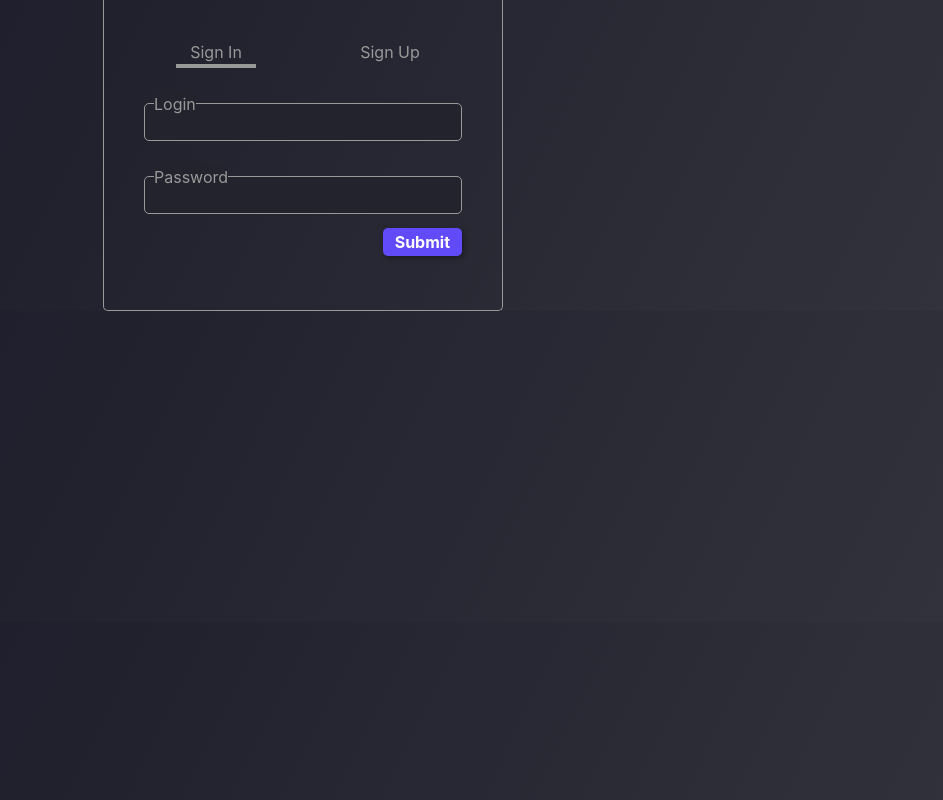
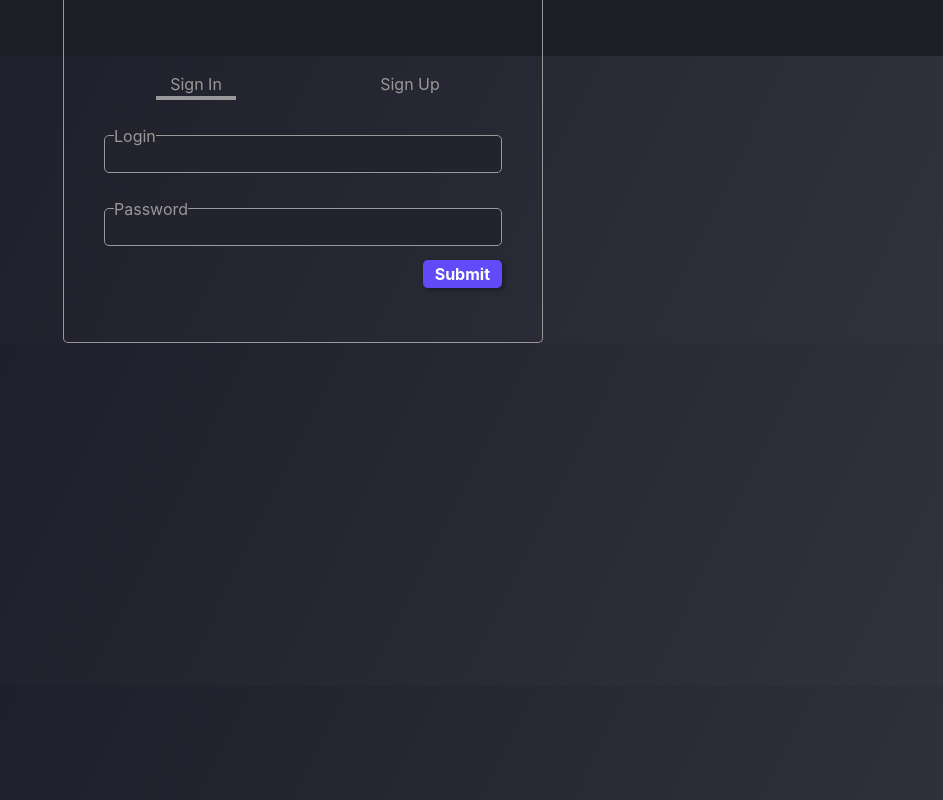
Before and after one commit to TrueChat/Frontend, a React (Create React App) app: page / in a window 1280 px wide. Shown: the whole page, without its empty margins (337-1280 px from the left). Built offline with nearby package versions, Linux system fonts and the light colour scheme; the HTML template or start-up script is replaced by a standard one.

Commit message:
added AuthenticatinPage component

```diff
--- a/src/App.tsx
+++ b/src/App.tsx
@@ -1,5 +1,5 @@
 import React from 'react';
-import AuthForm from "./components/AuthForm";
+import AuthenticationPage from "./pages/auth/AuthenticationPage";
 
 export default class App extends React.Component {
 
@@ -8,13 +8,6 @@ export default class App extends React.Component {
   };
 
   render() {
-    return (
-      <div style={{
-        width: "25rem",
-        margin: "0 auto"
-      }}>
-        <AuthForm />
-      </div>
-    );
+    return <AuthenticationPage />
   }
 }
--- /dev/null
+++ b/src/pages/auth/AuthenticationPage.scss
@@ -0,0 +1,50 @@
+@import "./Common";
+
+$AUTH_PAGE_BG_COLOR: rgba(35, 35, 45, 1);
+
+body {
+  background: linear-gradient(116.025389464351deg, rgba(25, 25, 40, 1) 0%, rgba(50, 50, 60, 1) 100%);
+}
+
+.Authentication-page {
+  $border-width: 0.1rem;
+  $header-height: 3.5rem;
+
+
+  >.header {
+    height: $header-height;
+    z-index: -1;
+    width: 100%;
+    position: absolute;
+    top: 0;
+    background-color: darken($AUTH_PAGE_BG_COLOR, 2.5%);
+  }
+
+  .form-container {
+    max-width: 30rem;
+    margin: 0 auto;
+    padding-top: $header-height - 1.5rem;
+
+    $border-width: 0.1rem;
+
+    border-bottom: $border-width solid $OUTLINE_COLOR;
+    border-right: $border-width solid $OUTLINE_COLOR;
+    border-left: $border-width solid $OUTLINE_COLOR;
+
+    border-bottom-left-radius: $BORDER_RADIUS;
+    border-bottom-right-radius: $BORDER_RADIUS;
+  }
+
+  .Auth-form {
+    z-index: 2;
+    .Auth-form-input {
+      .label {
+        background-color: $AUTH_PAGE_BG_COLOR;
+      }
+
+      .input {
+        background-color: $AUTH_PAGE_BG_COLOR;
+      }
+    }
+  }
+}
--- /dev/null
+++ b/src/pages/auth/AuthenticationPage.tsx
@@ -0,0 +1,19 @@
+import React from "react";
+import "./AuthenticationPage.scss";
+import AuthForm from "./components/AuthForm";
+
+export default class AuthenticationPage extends React.Component {
+
+  render() {
+    return (
+      <div className="Authentication-page">
+        <div className="header">
+
+        </div>
+        <div className="form-container">
+          <AuthForm />
+        </div>
+      </div>
+    );
+  }
+}
--- /dev/null
+++ b/src/pages/auth/Common.scss
@@ -0,0 +1,2 @@
+$OUTLINE_COLOR: rgb(153, 153, 153);
+$BORDER_RADIUS: 5px;
--- a/src/components/AuthForm.scss
+++ b/src/pages/auth/components/AuthForm.scss
@@ -1,9 +1,4 @@
-$AUTH_FORM_BG_COLOR: rgba(35, 35, 45, 1);
-$OUTLINE_COLOR: rgb(153, 153, 153);
-
-body {
-  background: linear-gradient(116.025389464351deg, rgba(25, 25, 40, 1) 0%, rgba(50, 50, 60, 1) 100%);
-}
+@import "../Common";
 
 .Auth-form {
   $border-width: 0.1rem;
@@ -11,13 +6,6 @@ body {
   padding: 2.5rem;
   box-sizing: border-box;
   color: $OUTLINE_COLOR;
-
-  border-bottom: $border-width solid $OUTLINE_COLOR;
-  border-right: $border-width solid $OUTLINE_COLOR;
-  border-left: $border-width solid $OUTLINE_COLOR;
-
-  border-bottom-left-radius: $border-radius;
-  border-bottom-right-radius: $border-radius;
 
   .tab-controls {
     .control {
--- a/src/components/form-inputs/AuthFormInput.scss
+++ b/src/pages/auth/components/form-inputs/AuthFormInput.scss
@@ -1,4 +1,5 @@
 @import "../AuthForm";
+@import "../../Common";
 
 .Auth-form-input {
   position: relative;
@@ -13,7 +14,6 @@
     position: absolute;
     top: $i-p-top * 0.95;
     left: $i-p-left * 1.25;
-    background-color: $AUTH_FORM_BG_COLOR;
     color: $OUTLINE_COLOR;
   }
 
@@ -22,9 +22,8 @@
     box-sizing: border-box;
     padding: $i-p-top $i-p-right $i-p-bottom $i-p-left;
     border: 0.1rem solid $OUTLINE_COLOR;
-    border-radius: 5px;
+    border-radius: $BORDER_RADIUS;
     color: $OUTLINE_COLOR;
-    background-color: $AUTH_FORM_BG_COLOR;
 
     &:focus {
       outline-width: 0;
```
Also changed, not shown: src/pages/auth/components/AuthForm.tsx (renamed from src/components/AuthForm.tsx), src/pages/auth/components/form-inputs/AuthFormInput.tsx (renamed from src/components/form-inputs/AuthFormInput.tsx).
